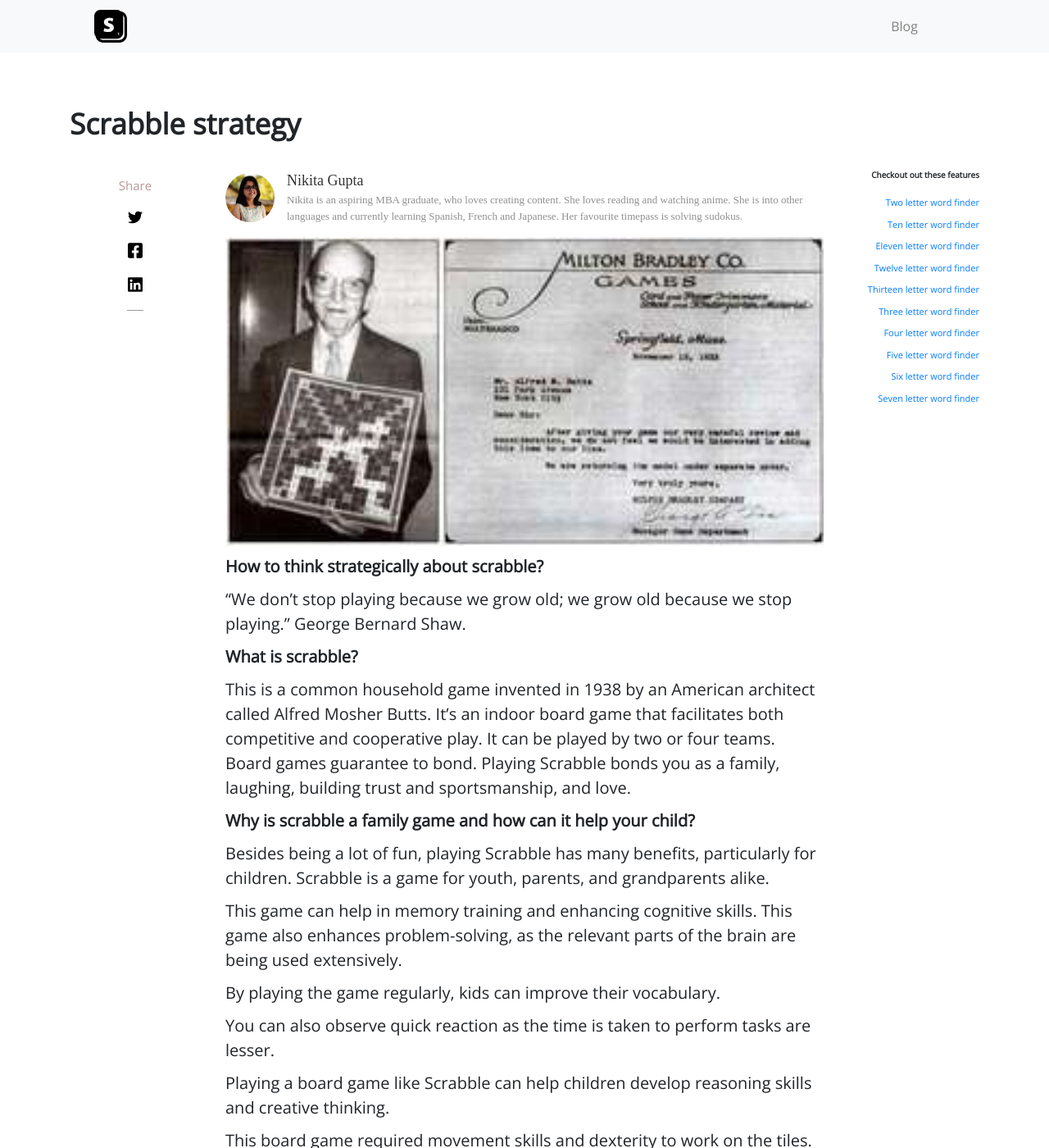
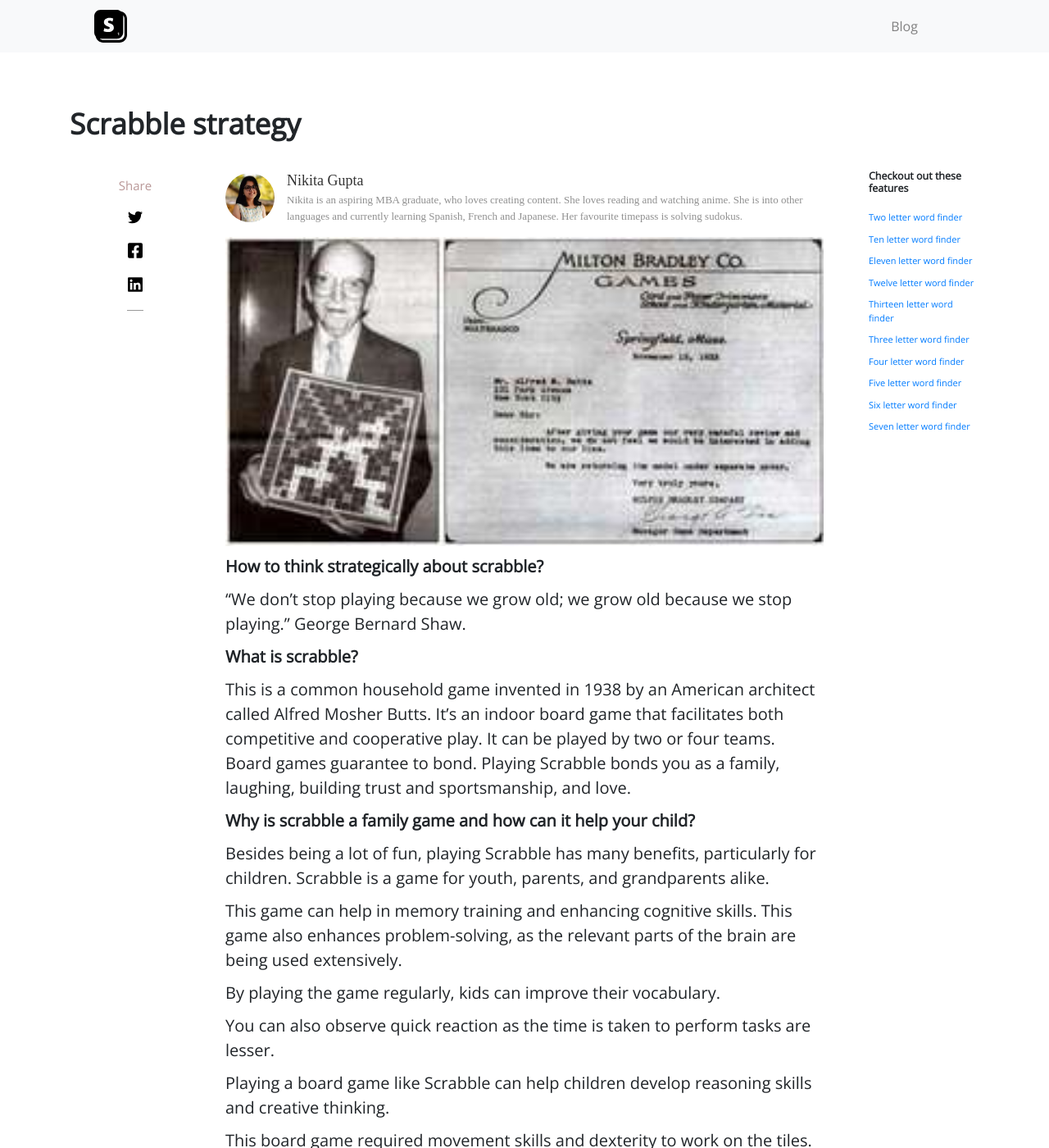
Before and after one commit to ManpreetChoudhary/word-games-theme, a Jekyll site: the page built from _posts/2021-01-09-scrabble-strategy.md, in a window 1280 px wide and 1400 px high. Shown: the whole window at 82% size. Built offline with Jekyll 4.4.1, drawn with Linux system fonts in a browser that asks for light colours; comment, search, counter and statistics services are not loaded.

Commit message:
v updated

```diff
--- a/_layouts/post.html
+++ b/_layouts/post.html
@@ -4,6 +4,10 @@
 
 
 <style>
+    .theseFeatures {
+        padding-left: 40px;
+    }
+
     .theseFeatures .featureLink:hover {
         text-decoration: underline !important;
     }
@@ -11,6 +15,7 @@
     @media (max-width:768px) {
         .theseFeatures {
             text-align: center !important;
+            padding-left: 0;
         }
 
     }
@@ -76,7 +81,7 @@
 
                 </div>
 
-                <div class="col-md-2 text-right theseFeatures">
+                <div class="col-md-2 theseFeatures">
                     {%- if page.URLS -%}
                     <h6 class="font-weight-bolder">Checkout out these features</h6>
                     <br>
@@ -84,14 +89,15 @@
                     <p> <a class="featureLink" style="font-size: 11px" href="{{item.url}}">{{item.name}}</a></p>
                     {%- endfor -%}
                     {% else %}
-                    <h6 class="font-weight-bolder">Checkout out these features</h6>
+                    <h5 class="font-weight-bolder">Checkout out these features</h5>
                     <br>
                     {%- for item in site.pages limit: 10 -%}
                     {%- if item.tool != "wordfinders" and item.tool != 'wordswithletter' and item.tool != '
                     word-scramble-help' and item.tool != 'wordfinders' and item.tool != "wordscramblers" and item.tool
                     != 'wordunscramblerss' -%}
 
-                    <p> <a class="featureLink" style="font-size: 11px" href="/{{item.tool}}">{{item.tool | capitalize |
+                    <p> <a class="featureLink" style="font-size: 11px" href="/{{item.permalink }}">{{item.permalink |
+                            capitalize |
                             replace: '-', ' '
                             }}</a></p>
                     {%- endif -%}
```
Also changed, not shown: Gemfile.lock, word-games-theme.gemspec.
